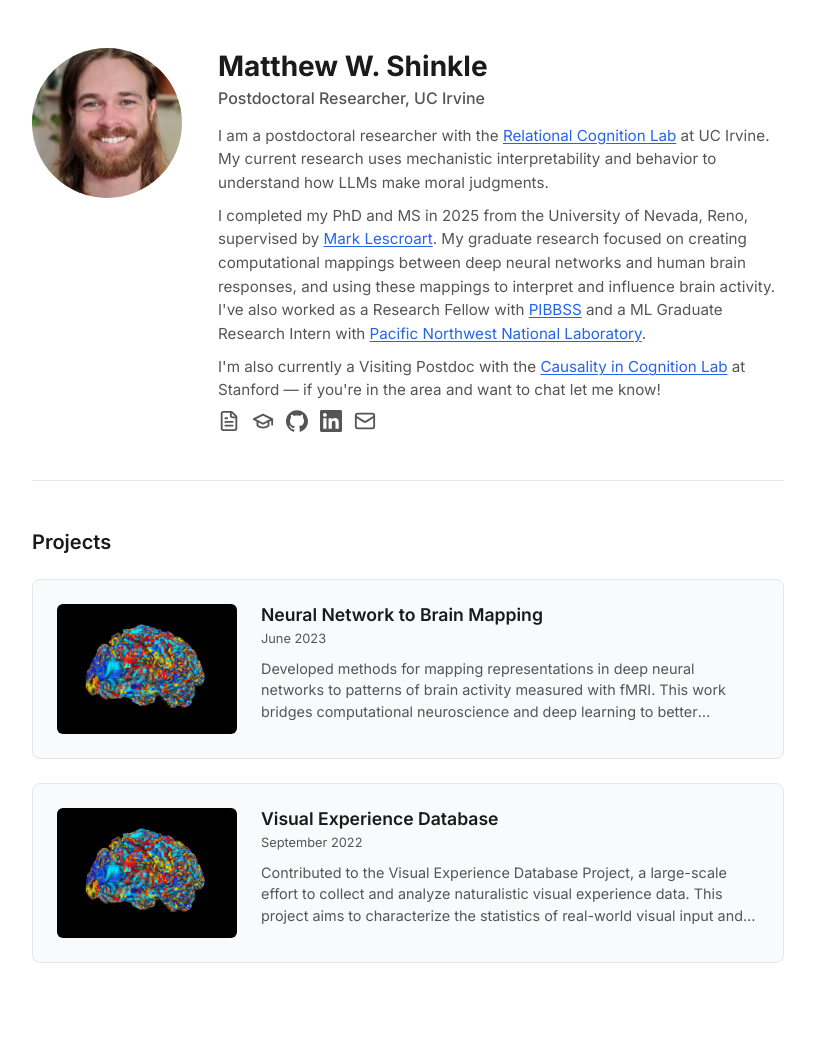
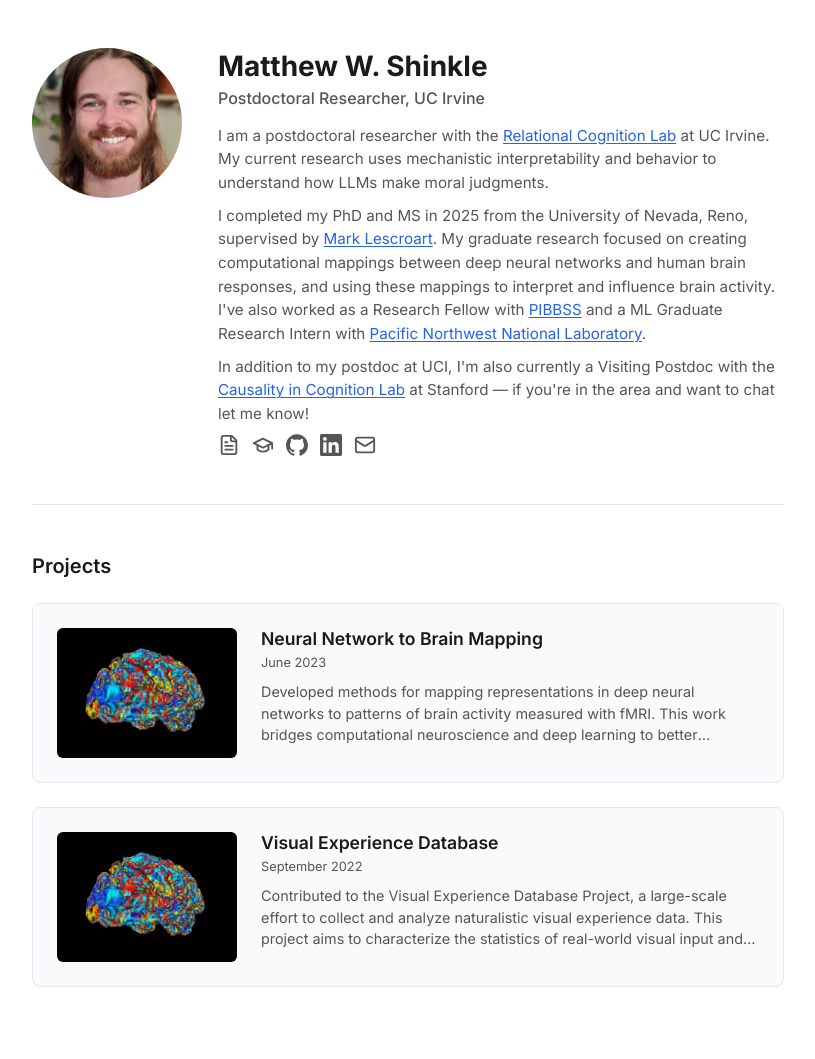
Before and after one commit to MShinkle/personal_website, a Jekyll site: the page built from index.html, in a window 1280 px wide. Shown: the whole page, without its empty margins (232-1047 px from the left). Built offline with Jekyll 4.4.1, drawn with Linux system fonts in a browser that asks for light colours; before the commit the page ends 1035 px from its top, so only the background shows below that.

Commit message:
Clarify Stanford visiting postdoc line in bio
Co-Authored-By: Claude Opus 4.6 (1M context) <noreply@anthropic.com>

```diff
--- a/index.html
+++ b/index.html
@@ -10,7 +10,7 @@ title: Matthew W. Shinkle
     <div class="bio">
       <p>I am a postdoctoral researcher with the <a href="https://www.relcoglab.org/" target="_blank" rel="noopener">Relational Cognition Lab</a> at UC Irvine. My current research uses mechanistic interpretability and behavior to understand how LLMs make moral judgments.</p>
       <p>I completed my PhD and MS in 2025 from the University of Nevada, Reno, supervised by <a href="https://piecesofmind.psyc.unr.edu/" target="_blank" rel="noopener">Mark Lescroart</a>. My graduate research focused on creating computational mappings between deep neural networks and human brain responses, and using these mappings to interpret and influence brain activity. I've also worked as a Research Fellow with <a href="https://princint.ai/programs/fellowship/" target="_blank" rel="noopener">PIBBSS</a> and a ML Graduate Research Intern with <a href="https://www.pnnl.gov/" target="_blank" rel="noopener">Pacific Northwest National Laboratory</a>.</p>
-      <p>I'm also currently a Visiting Postdoc with the <a href="https://cicl.stanford.edu/member/tobias_gerstenberg/" target="_blank" rel="noopener">Causality in Cognition Lab</a> at Stanford — if you're in the area and want to chat let me know!</p>
+      <p>In addition to my postdoc at UCI, I'm also currently a Visiting Postdoc with the <a href="https://cicl.stanford.edu/member/tobias_gerstenberg/" target="_blank" rel="noopener">Causality in Cognition Lab</a> at Stanford — if you're in the area and want to chat let me know!</p>
     </div>
     <nav class="social-links" aria-label="Social links">
       {% for link in site.social %}
```
